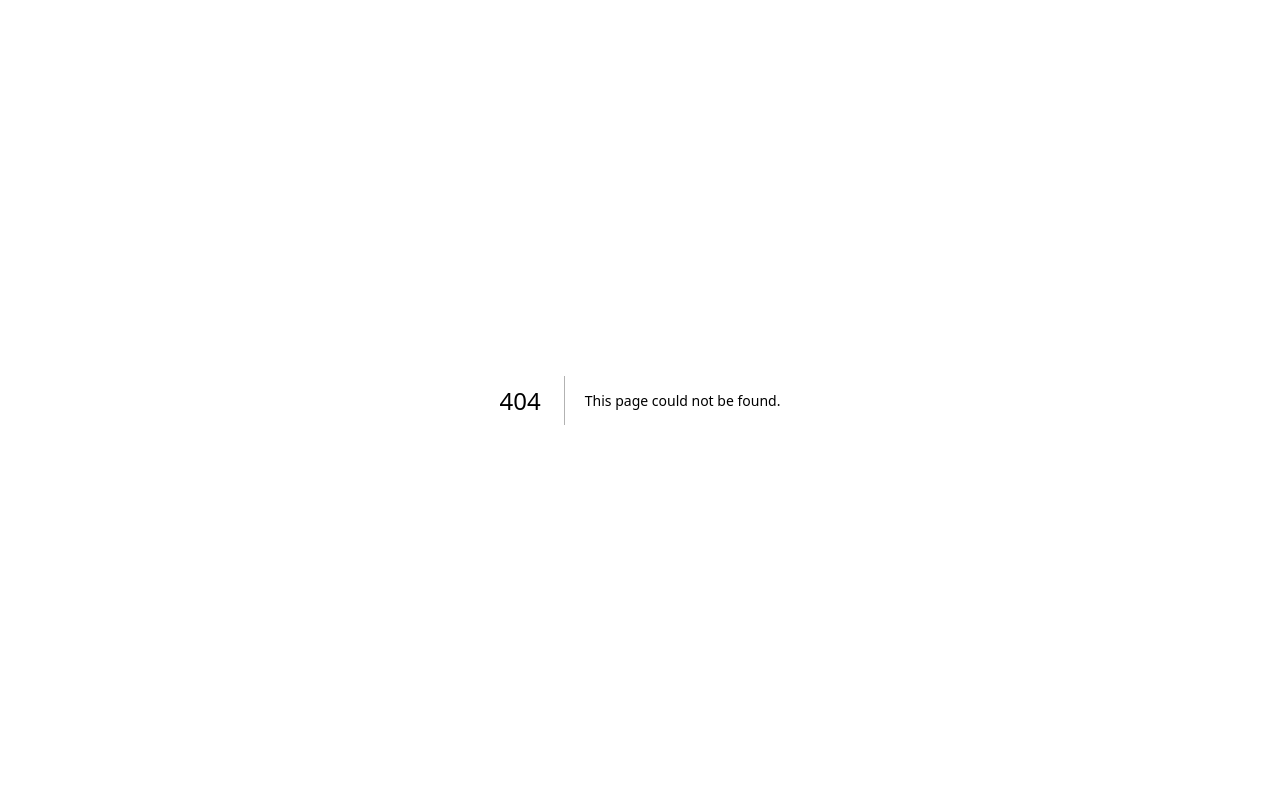
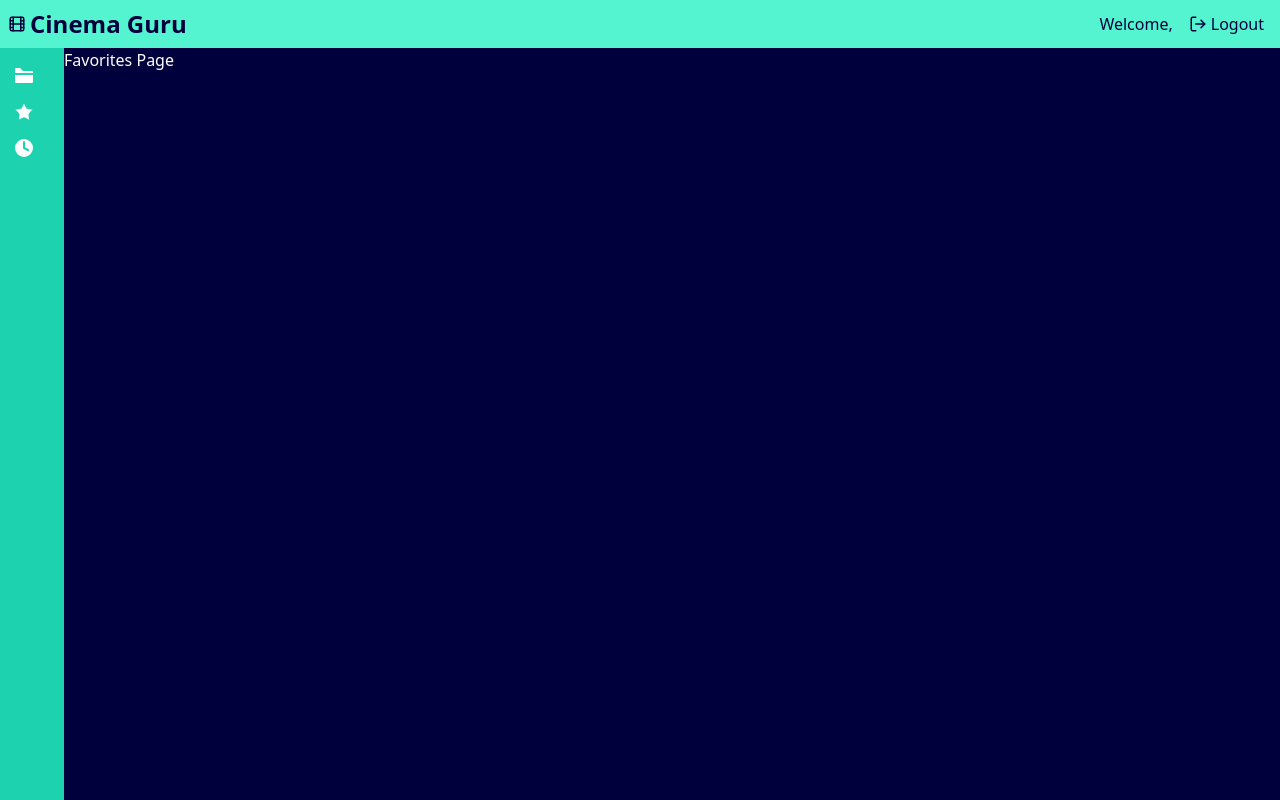
Before and after one commit to DAlsabrook/atlas-cinema-guru, a Next.js app: page /dashboard/favorites in a window 1280 px wide. Before the commit this address had no page. Built offline with nearby package versions, Linux system fonts and the light colour scheme; no server answers.

Commit message:
Added new routes for favorites and watch later. Also handled side nav hovering

```diff
--- /dev/null
+++ b/app/dashboard/favorites/page.tsx
@@ -0,0 +1,7 @@
+export default function Page () {
+    return (
+        <div>
+            <h2>Favorites Page</h2>
+        </div>
+    )
+}
--- a/app/dashboard/layout.tsx
+++ b/app/dashboard/layout.tsx
@@ -23,7 +23,7 @@ export default async function Layout({ children }: { children: React.ReactNode }
               await signOut({ redirectTo: "/" });
             }}
           >
-            <button className="flex items-center m-4">
+            <button className="flex items-center m-4 cursor-pointer">
               <LogOut size={18}/>
               <p className="ml-1">Logout</p>
             </button>
--- a/app/dashboard/page.tsx
+++ b/app/dashboard/page.tsx
@@ -1,10 +1,34 @@
+"use client"
+
 import MoviesList from "@/components/MoviesList"
+import { useEffect, useState } from "react";
+import { Title } from "@/lib/definitions";
 
 export default function Page() {
+  const [titles, setTitles] = useState<Title[]>([]);
+
+  useEffect(() => {
+    async function fetchTitles() {
+      const response = await fetch('/api/titles?page=1&minYear=2000&maxYear=2025&genres=drama,comedy', {
+        method: 'GET',
+        headers: {
+          'Content-Type': 'application/json',
+        },
+      });
+      if (response.ok) {
+        const data = await response.json();
+        setTitles(data.title);
+        } else {
+        setTitles([]);
+      }
+    }
+    fetchTitles();
+  }, []);
+
 
   return (
-      <div className='w-8/9'>
-        <MoviesList/>
+      <div className='w-5/6'>
+        <MoviesList titles={titles}/>
       </div>
     );
 }
--- /dev/null
+++ b/app/dashboard/watch-later/page.tsx
@@ -0,0 +1,7 @@
+export default function Page () {
+    return (
+        <div>
+            <h2>Watch Later Page</h2>
+        </div>
+    )
+}
--- a/components/MoviesList.tsx
+++ b/components/MoviesList.tsx
@@ -4,38 +4,23 @@ import { useEffect, useState } from 'react';
 import { Title } from '@/lib/definitions';
 import { Movie } from '@/components/Movie';
 
+type MoviesListProps = {
+    titles: Title[]
+}
 
-export default function MoviesList() {
-  const [titles, setTitles] = useState<Title[]>([]);
-
-  useEffect(() => {
-    async function fetchTitles() {
-      const response = await fetch('/api/titles?page=1&minYear=2000&maxYear=2025&genres=drama,comedy', {
-        method: 'GET',
-        headers: {
-          'Content-Type': 'application/json',
-        },
-      });
-      if (response.ok) {
-        const data = await response.json();
-        setTitles(data.title);
-        } else {
-        setTitles([]);
-      }
-    }
-    fetchTitles();
-  }, []);
+export default function MoviesList(props: MoviesListProps) {
+    const titles = props.titles
 
   return (
       <div>
         {titles.length > 0 ? (
-          <div className='grid grid-cols-3 m-0 p-0 w-260'>
+          <div className='grid grid-cols-3 m-0 p-0 w-255'>
             {titles.map((title, key) => (
               <Movie key={key} {...title}/>
             ))}
           </div>
         ) : (
-          <p className='m-auto'>Loading...</p>
+          <p className='w-full'>Loading...</p>
         )}
       </div>
     );
--- a/components/Sidenav.tsx
+++ b/components/Sidenav.tsx
@@ -1,14 +1,34 @@
-'use client'
-import { auth } from "@/auth";
+import { FolderClosed, Star, Clock } from "lucide-react";
+import Link from 'next/link';
 
 export default function SideNav() {
-  // const session = await auth();
-  // const user = session?.user;
+  return (
+    <div className="group flex text-green-dark w-16 hover:w-1/6 transition-width duration-300 flex-col px-3 py-4 bg-green-dark">
 
-  return (
-    <div className="flex w-1/9 flex-col px-3 py-4 bg-green-dark">
-        <p>Side Nav</p>
-        {/* <p>{user?.name}</p> */}
+      <Link href="/dashboard">
+        <div className="flex items-center mb-3 cursor-pointer">
+          <FolderClosed fill="white"/>
+          <p className="ml-2 text-sm text-white hidden group-hover:block">Home</p>
+        </div>
+      </Link>
+
+      <Link href="/dashboard/favorites">
+        <div className="flex items-center mb-3 cursor-pointer">
+          <Star fill="white"/>
+          <p className="ml-2 text-sm text-white hidden group-hover:block">Favorites</p>
+        </div>
+      </Link>
+
+      <Link href="/dashboard/watch-later">
+        <div className="flex items-center mb-3 cursor-pointer">
+          <Clock fill="white"/>
+          <p className="ml-2 text-sm text-white hidden group-hover:block">Watch Later</p>
+        </div>
+      </Link>
+
+      <div className="hidden group-hover:flex group-hover:flex-col text-blue-atlas justify-center items-center bg-green-light rounded-2xl p-2">
+        <p className="font-bold">Latest Activities</p>
+      </div>
     </div>
   );
 }
```
